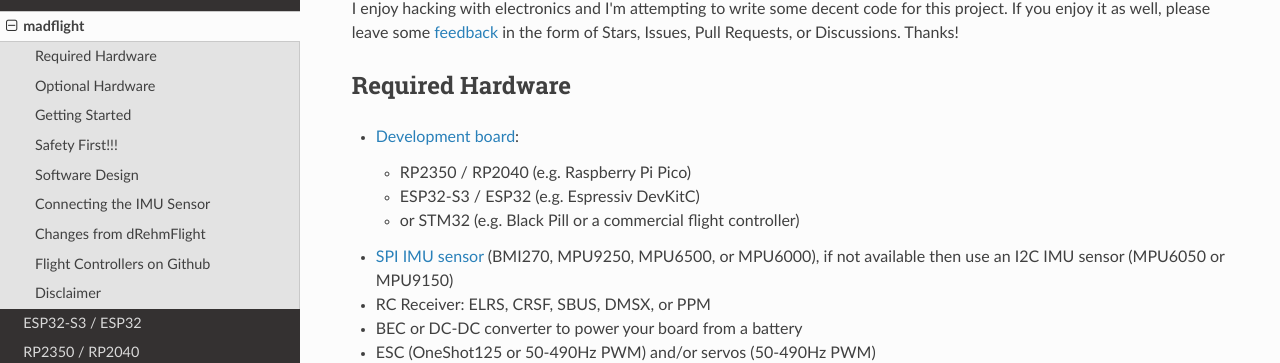
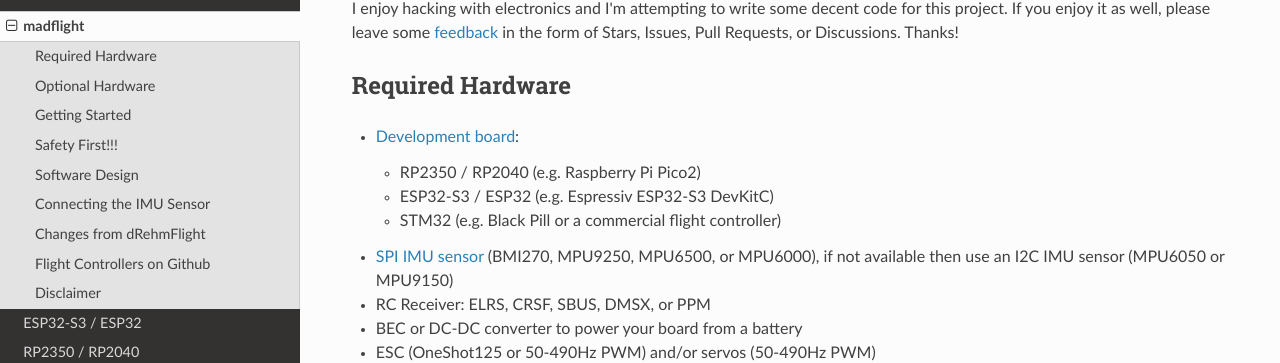
Before and after one commit to qqqlab/madflight-docs, an MkDocs documentation site: the page built from docs/index.md, in a window 1280 px wide and 900 px high, scrolled down 830 px. Shown: the part 95-458 px from the top of the window. Built offline with MkDocs 1.6.1, drawn with Linux system fonts in a browser that asks for light colours; nearby versions of some CDN libraries.

Commit message:
Update index.md

```diff
--- a/docs/index.md
+++ b/docs/index.md
@@ -17,9 +17,9 @@ I enjoy hacking with electronics and I'm attempting to write some decent code fo
 ## Required Hardware
 
 - [Development board](Controller-Boards/):
-    - RP2350 / RP2040 (e.g. Raspberry Pi Pico)
-    - ESP32-S3 / ESP32 (e.g. Espressiv DevKitC)
-    - or STM32 (e.g. Black Pill or a commercial flight controller)
+    - RP2350 / RP2040 (e.g. Raspberry Pi Pico2)
+    - ESP32-S3 / ESP32 (e.g. Espressiv ESP32-S3 DevKitC)
+    - STM32 (e.g. Black Pill or a commercial flight controller)
 - [SPI IMU sensor](Sensor-Boards/) (BMI270, MPU9250, MPU6500, or MPU6000), if not available then use an I2C IMU sensor (MPU6050 or MPU9150)
 - RC Receiver: ELRS, CRSF, SBUS, DMSX, or PPM
 - BEC or DC-DC converter to power your board from a battery
```
